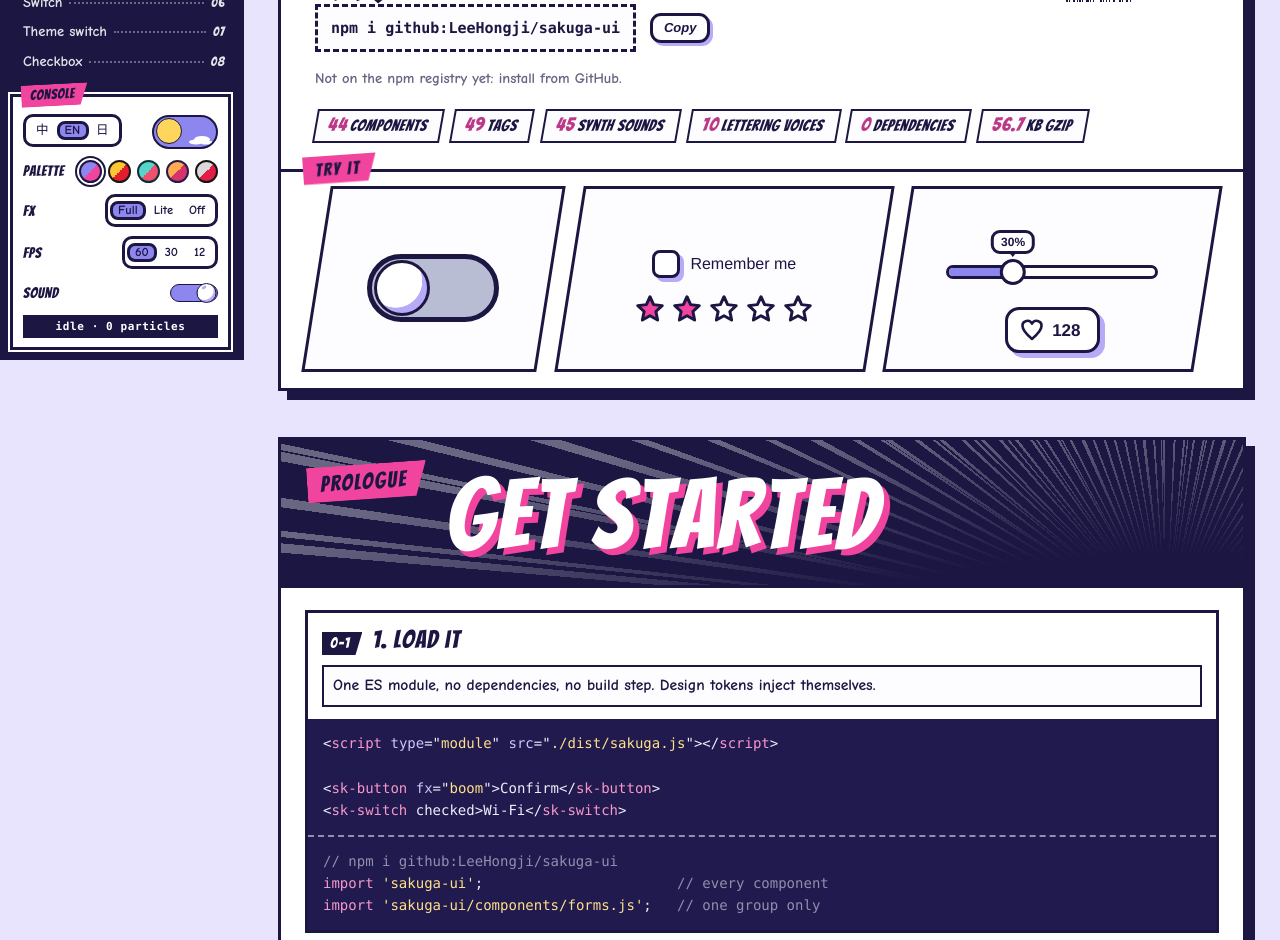
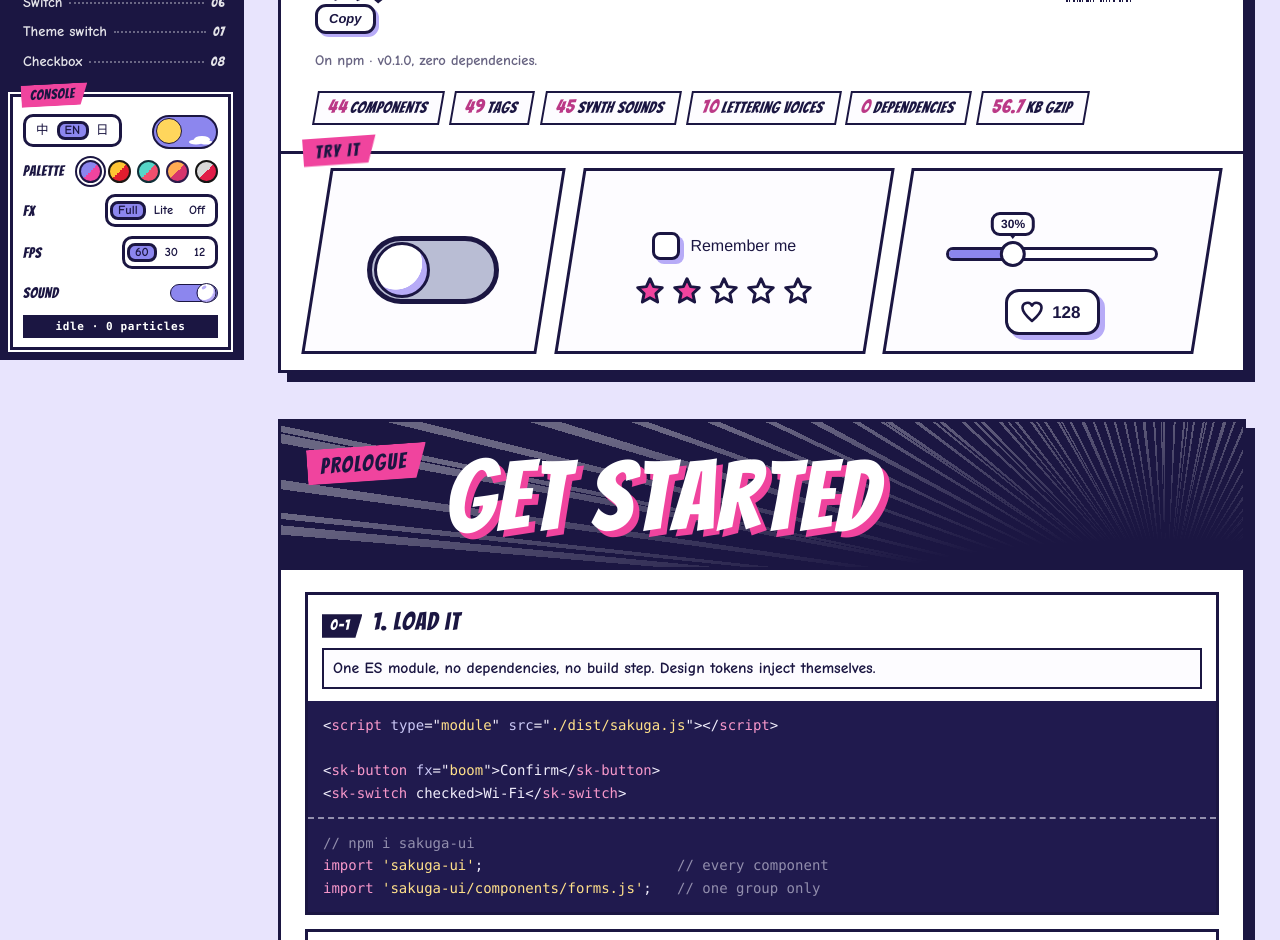
Before and after one commit to LeeHongji/sakuga-ui, a website with bundled scripts: page index.html in a window 1280 px wide. Shown: the part 440-1380 px from the top of the page. Built offline with nearby package versions, Linux system fonts and the light colour scheme; a web font is replaced by a local one.

Commit message:
Docs: install from npm (sakuga-ui@0.1.0 is published)

```diff
--- a/index.html
+++ b/index.html
@@ -49,7 +49,7 @@
         <div class="cta">
           <sk-bubble variant="shout" class="pressme" tail="none" data-t="hero.pressme"></sk-bubble>
           <sk-button fx="boom" size="lg" variant="primary" id="go"><span data-t="hero.cta"></span></sk-button>
-          <code class="install">npm i github:LeeHongji/sakuga-ui</code><sk-copy value="npm i github:LeeHongji/sakuga-ui" id="hero-copy"></sk-copy>
+          <code class="install">npm i sakuga-ui</code><sk-copy value="npm i sakuga-ui" id="hero-copy"></sk-copy>
         </div>
         <p class="soon" data-t="hero.soon"></p>
       </div>
@@ -80,7 +80,7 @@
 
 &lt;sk-button fx="boom"&gt;Confirm&lt;/sk-button&gt;
 &lt;sk-switch checked&gt;Wi-Fi&lt;/sk-switch&gt;</div>
-        <div class="code" data-code="js">// npm i github:LeeHongji/sakuga-ui
+        <div class="code" data-code="js">// npm i sakuga-ui
 import 'sakuga-ui';                       // every component
 import 'sakuga-ui/components/forms.js';   // one group only</div>
       </article>
--- a/site/i18n.js
+++ b/site/i18n.js
@@ -14,7 +14,7 @@ export const T = {
   'hero.lede': ['每按一下，都是一格原画。', 'Every press is a key frame.', '押すたび、原画。'],
   'hero.sub': ['带赛璐璐特效、片假名拟声词和合成音效的组件库。', 'A component library with cel-style effects, katakana sound words and synthesised audio.', 'セル画風エフェクト、カタカナ擬音、合成サウンド付きのコンポーネント集。'],
   'hero.pressme': ['按我！', 'PRESS ME!', '押して！'], 'hero.cta': ['开始阅读', 'Start reading', '読みはじめる'], 'hero.copy': ['复制', 'Copy', 'コピー'],
-  'hero.soon': ['尚未发布到 npm 注册表，先从 GitHub 安装。', 'Not on the npm registry yet: install from GitHub.', 'npm 未公開。いまは GitHub からインストール。'],
+  'hero.soon': ['已发布到 npm · v0.1.0，零依赖。', 'On npm · v0.1.0, zero dependencies.', 'npm 公開中 · v0.1.0、依存ゼロ。'],
   'hero.try': ['先玩一下', 'TRY IT', 'まず触って'],
   'fact.components': ['个组件', 'components', 'コンポーネント'], 'fact.tags': ['个标签', 'tags', 'タグ'], 'fact.sounds': ['种合成音效', 'synth sounds', '合成サウンド'], 'fact.voices': ['种拟声词声音', 'lettering voices', '擬音の声'], 'fact.deps': ['个依赖', 'dependencies', '依存'],
   'start.h': ['上手', 'Get started', 'はじめに'], 'start.ep': ['序章', 'PROLOGUE', '序章'],
```
Also changed, not shown: README.en.md (+4 -4 lines), README.md.
